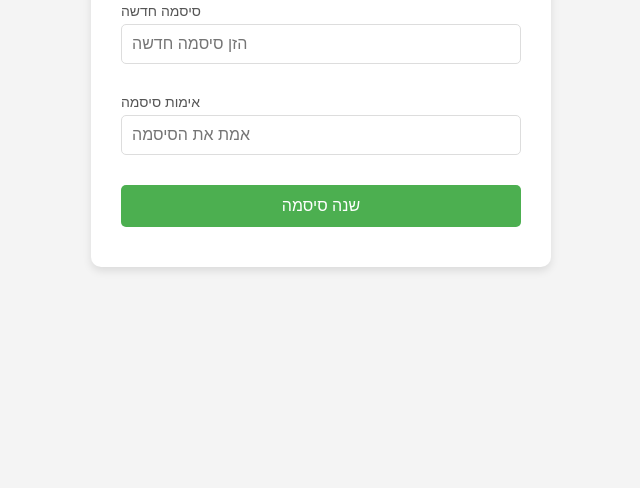
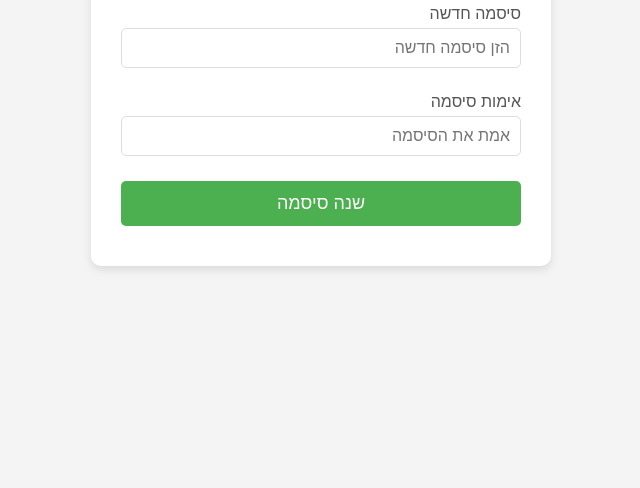
Before and after one commit to tairmiron/password-reset-page, a plain HTML site: page index.html in a window 1280 px wide. Shown: the part 312-800 px from the top of the page, without its empty margins (319-959 px from the left). Drawn offline with Linux system fonts and the light colour scheme.

Commit message:
Update index.html

```diff
--- a/index.html
+++ b/index.html
@@ -1,5 +1,5 @@
 <!DOCTYPE html>
-<html lang="he">
+<html lang="he" dir="rtl">
 <head>
   <meta charset="UTF-8">
   <meta name="viewport" content="width=device-width, initial-scale=1.0">
@@ -13,6 +13,7 @@
       align-items: center;
       height: 100vh;
       margin: 0;
+      direction: rtl;
     }
 
     .container {
@@ -22,23 +23,24 @@
       box-shadow: 0 4px 8px rgba(0, 0, 0, 0.1);
       width: 100%;
       max-width: 400px;
+      text-align: center;
     }
 
     h1 {
-      text-align: center;
       color: #333;
       font-size: 24px;
       margin-bottom: 20px;
     }
 
     .form-group {
-      margin-bottom: 20px;
+      margin-bottom: 15px;
+      text-align: right;
     }
 
     label {
+      font-size: 16px;
+      color: #555;
       display: block;
-      font-size: 14px;
-      color: #555;
       margin-bottom: 5px;
     }
 
@@ -50,6 +52,7 @@
       border-radius: 5px;
       margin-bottom: 10px;
       box-sizing: border-box;
+      text-align: right;
     }
 
     input[type="password"]:focus {
@@ -64,7 +67,7 @@
       color: white;
       border: none;
       border-radius: 5px;
-      font-size: 16px;
+      font-size: 18px;
       cursor: pointer;
     }
 
@@ -75,7 +78,6 @@
     .error-message {
       color: red;
       font-size: 14px;
-      text-align: center;
       margin-top: 10px;
     }
   </style>
@@ -108,13 +110,12 @@
     const newPassword = document.getElementById('new-password').value;
     const confirmPassword = document.getElementById('confirm-password').value;
 
-    // בדיקת אם הסיסמאות תואמות
     if (newPassword !== confirmPassword) {
       document.getElementById('error-message').innerText = 'הסיסמאות אינן תואמות!';
       return;
     }
 
-    const token = "YOUR_RESET_TOKEN_HERE"; // יש להכניס את הטוקן שהתקבל
+    const token = "YOUR_RESET_TOKEN_HERE";
 
     const response = await fetch('http://localhost:5000/auth/reset-password', {
       method: 'POST',
```
